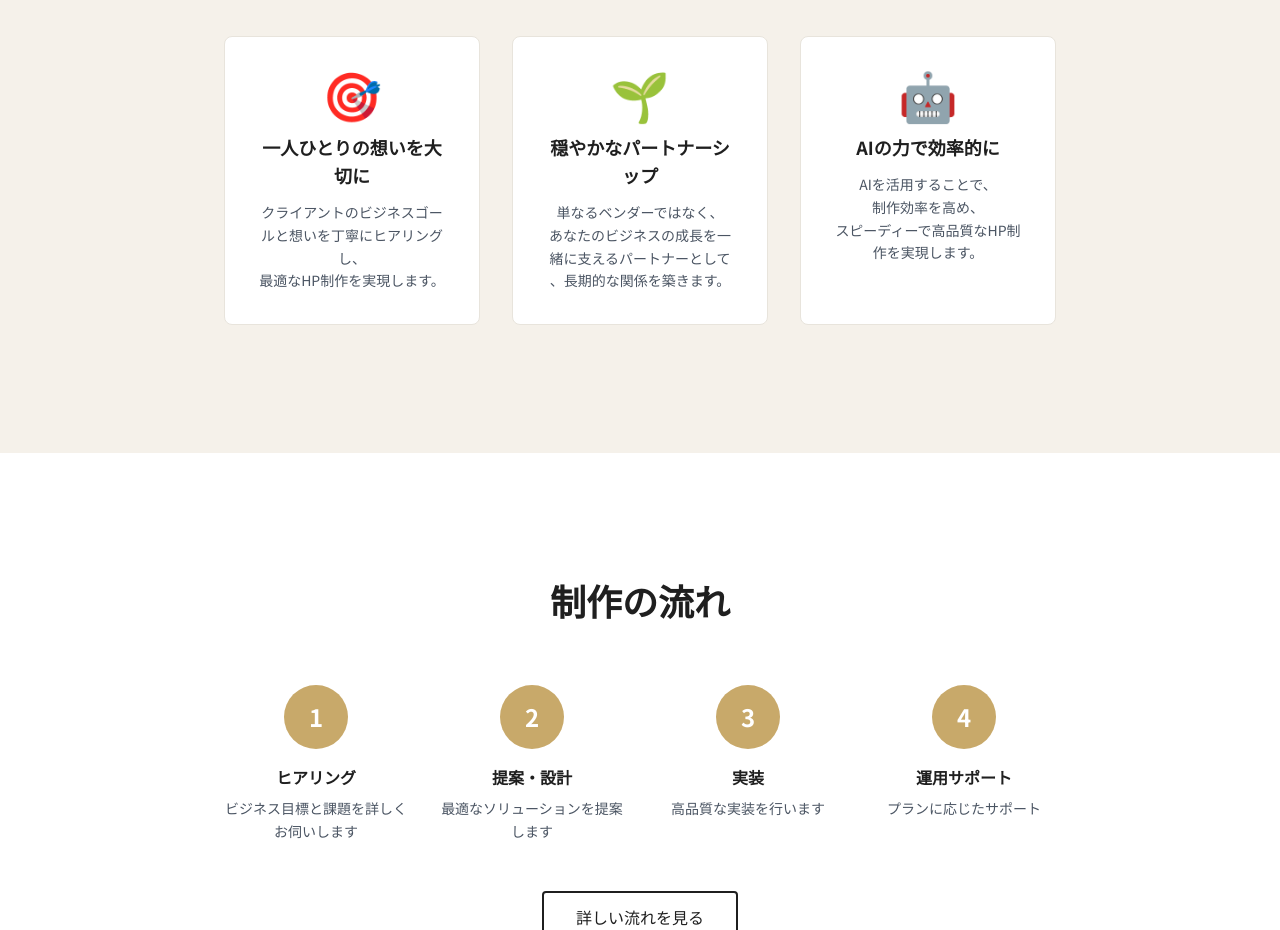
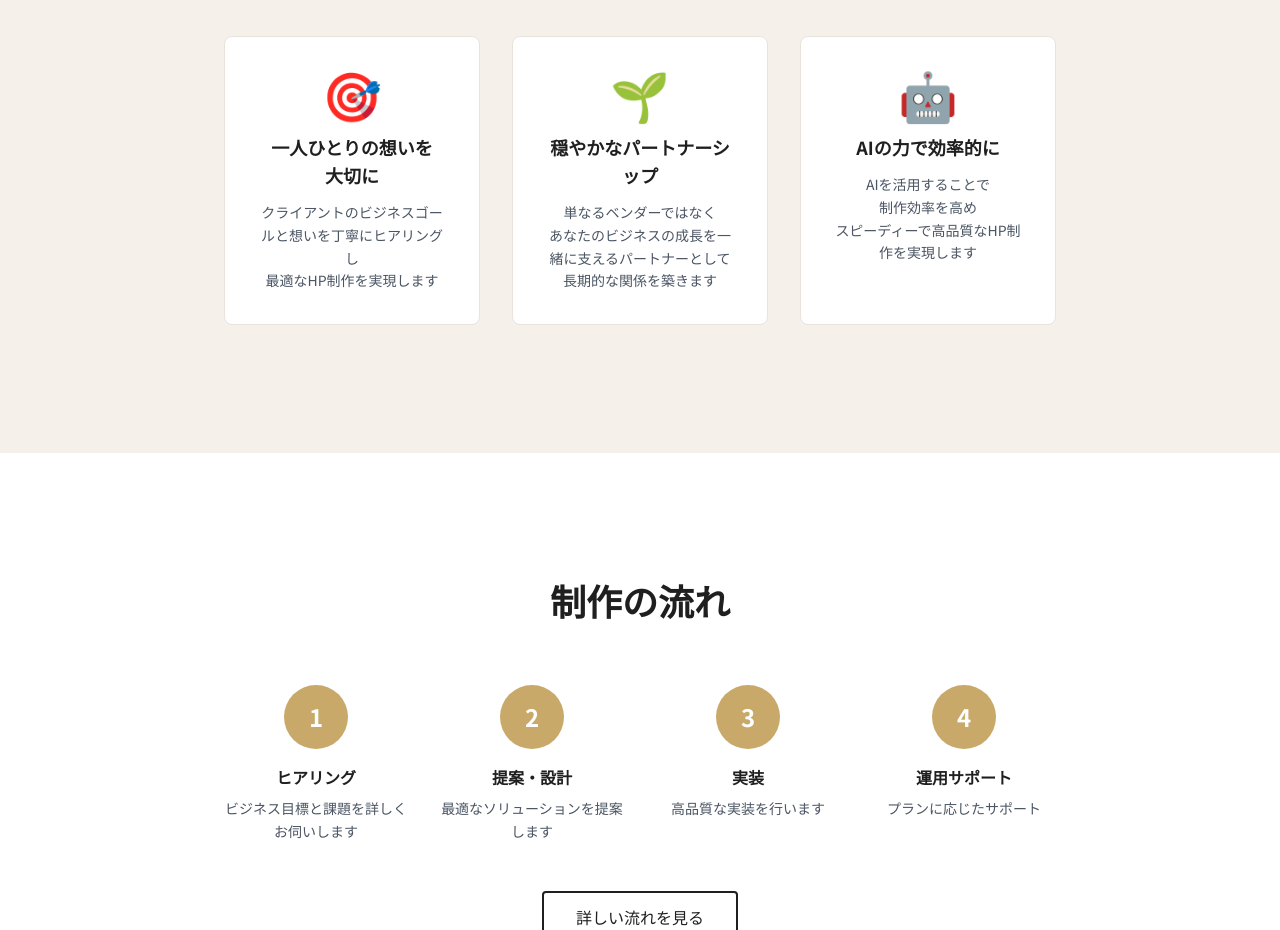
Before and after one commit to uruzugan/calm-chronicle-site, a Next.js app: page / in a window 1280 px wide. Shown: the part 820-1750 px from the top of the page. Built offline with nearby package versions, Linux system fonts and the light colour scheme.

Commit message:
fix: カード説明文の読点・句点を削除、タイトルに自然な改行を追加

```diff
--- a/app/about/page.tsx
+++ b/app/about/page.tsx
@@ -96,9 +96,9 @@ export default function AboutPage() {
             </h2>
             <div className="grid grid-cols-1 md:grid-cols-3 gap-6">
               {[
-                { icon: '🧠', title: '知的', desc: '戦略的思考に基づき、データと経験を活かした提案をします。' },
-                { icon: '🤝', title: '信頼', desc: '透明性を大切にし、クライアントとの信頼関係を最優先にします。' },
-                { icon: '⚡', title: '実行', desc: '理想を形にするため、常に改善していきます。' },
+                { icon: '🧠', title: '知的', desc: '戦略的思考に基づき データと経験を活かした提案をします' },
+                { icon: '🤝', title: '信頼', desc: '透明性を大切にし クライアントとの信頼関係を最優先にします' },
+                { icon: '⚡', title: '実行', desc: '理想を形にするため 常に改善していきます' },
               ].map((v) => (
                 <div key={v.title} className="p-6 rounded-lg border text-center" style={{ borderColor: '#E8E4DC' }}>
                   <div className="text-4xl mb-3">{v.icon}</div>
--- a/app/page.tsx
+++ b/app/page.tsx
@@ -15,21 +15,21 @@ export const metadata: Metadata = {
 const reasons = [
   {
     icon: "🎯",
-    title: "一人ひとりの想いを大切に",
+    title: "一人ひとりの想いを\n大切に",
     description:
-      "クライアントのビジネスゴールと想いを丁寧にヒアリングし、最適なHP制作を実現します。",
+      "クライアントのビジネスゴールと想いを丁寧にヒアリングし 最適なHP制作を実現します",
   },
   {
     icon: "🌱",
     title: "穏やかなパートナーシップ",
     description:
-      "単なるベンダーではなく、あなたのビジネスの成長を一緒に支えるパートナーとして、長期的な関係を築きます。",
+      "単なるベンダーではなく あなたのビジネスの成長を一緒に支えるパートナーとして 長期的な関係を築きます",
   },
   {
     icon: "🤖",
     title: "AIの力で効率的に",
     description:
-      "AIを活用することで、制作効率を高め、スピーディーで高品質なHP制作を実現します。",
+      "AIを活用することで 制作効率を高め スピーディーで高品質なHP制作を実現します",
   },
 ];
 
@@ -130,7 +130,7 @@ export default function HomePage() {
                   style={{ borderColor: "#E8E4DC" }}
                 >
                   <div className="text-5xl mb-4">{r.icon}</div>
-                  <h3 className="text-lg font-bold mb-3" style={{ color: "#1F1F1F", wordBreak: "keep-all", overflowWrap: "break-word" }}>
+                  <h3 className="text-lg font-bold mb-3 whitespace-pre-line" style={{ color: "#1F1F1F", wordBreak: "keep-all", overflowWrap: "break-word" }}>
                     {r.title}
                   </h3>
                   <p className="text-gray-600 text-sm leading-relaxed" style={{ wordBreak: "keep-all", overflowWrap: "break-word" }}>{r.description}</p>
```
